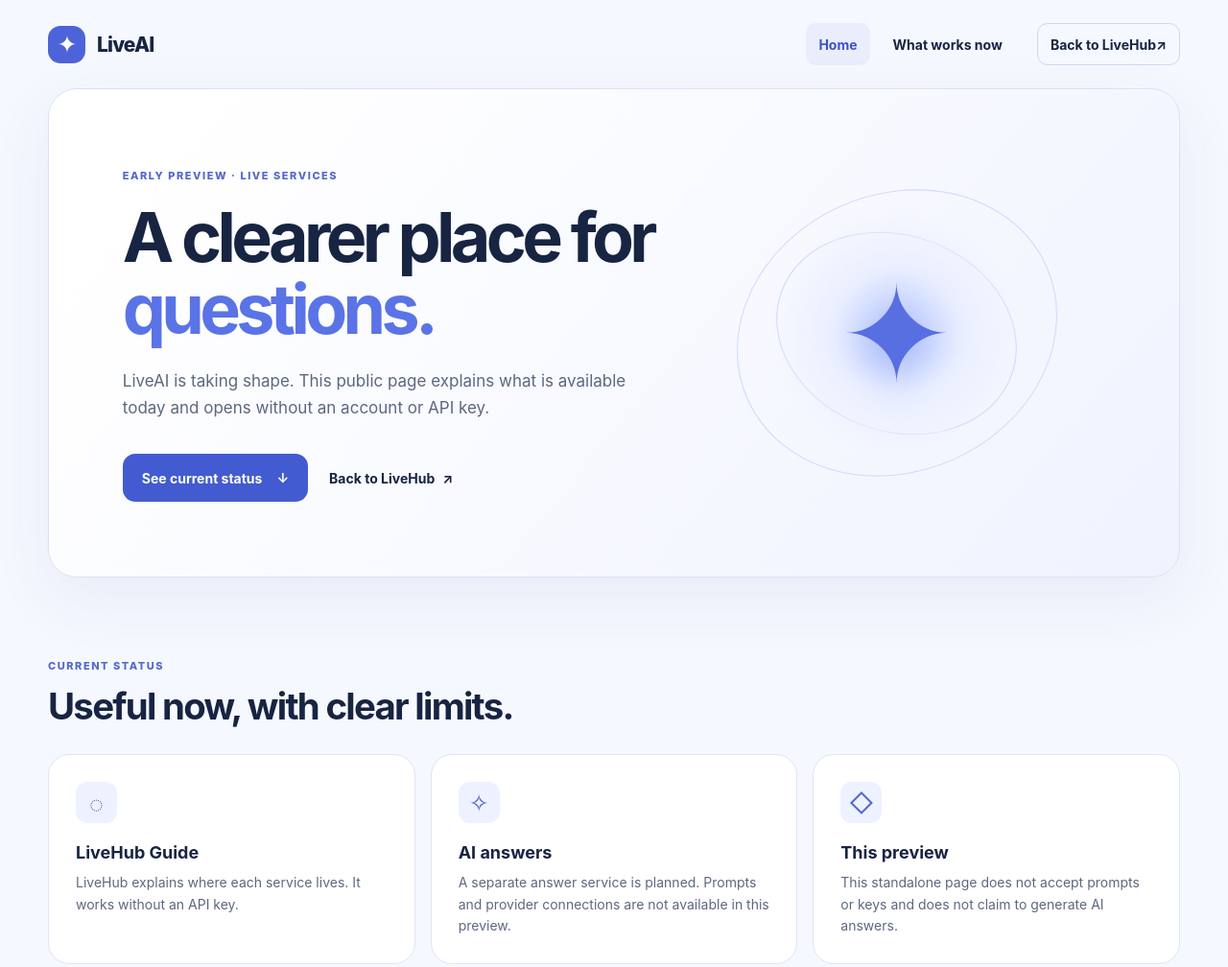
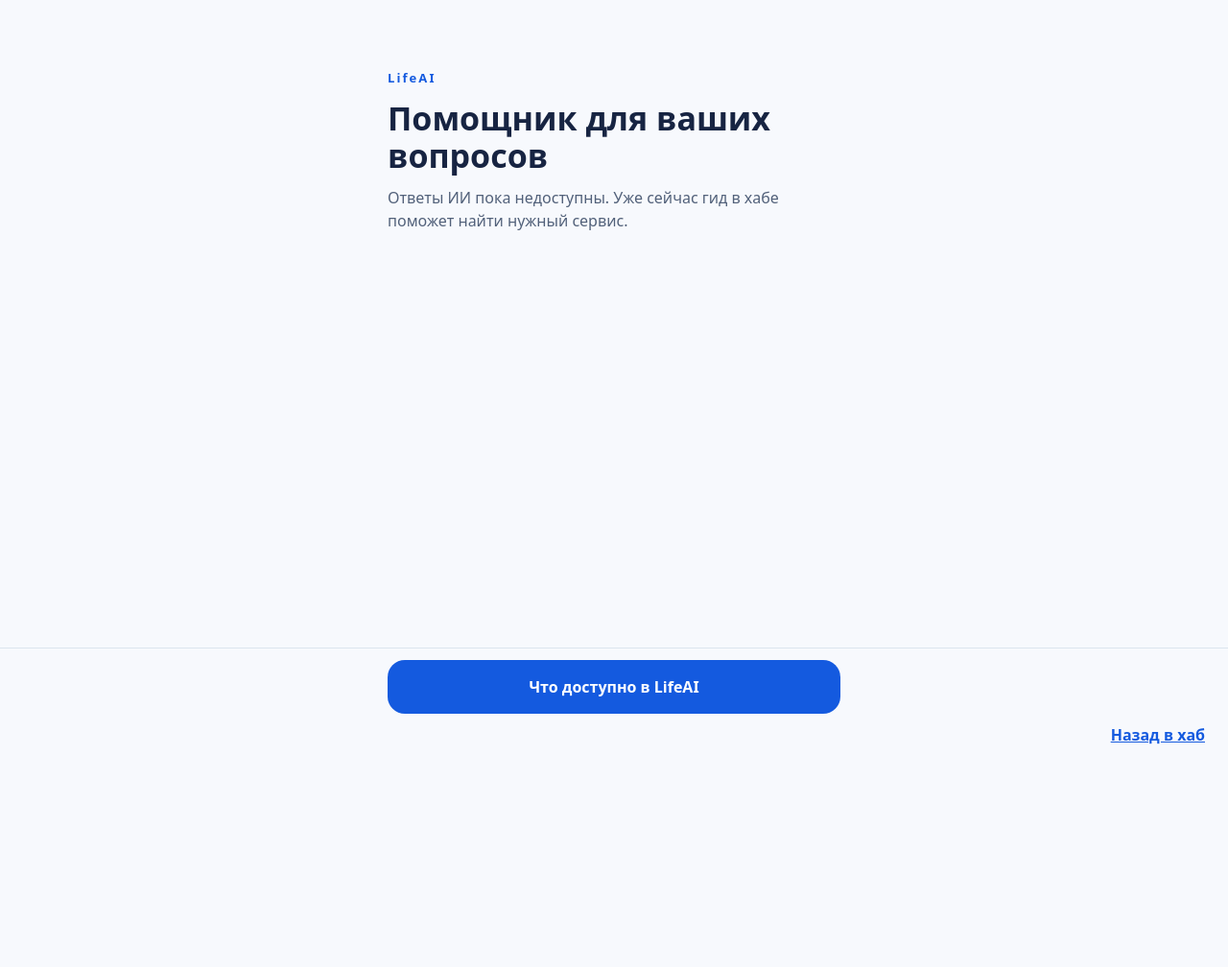
Before and after one commit to LevPetrogradsky/LiveAI, a plain HTML site: page index.html in a window 1280 px wide. Shown: the top 1008 px of the page at 96% size. After the commit the page ends 800 px from the top, so only its background shows below. Drawn offline with Linux system fonts and the light colour scheme.

Commit message:
Simplify the service entry screen

```diff
--- a/index.html
+++ b/index.html
@@ -1,53 +1,73 @@
 <!doctype html>
-<html lang="en">
+<html lang="ru">
   <head>
     <meta charset="UTF-8" />
-    <meta name="viewport" content="width=device-width, initial-scale=1" />
-    <meta name="theme-color" content="#f6f8ff" />
-    <meta name="description" content="LiveAI is an early preview of a focused assistant in the LiveHub family." />
-    <title>LiveAI — early preview</title>
-    <link rel="stylesheet" href="/styles.css" />
+    <meta name="viewport" content="width=device-width, initial-scale=1, viewport-fit=cover" />
+    <meta name="theme-color" content="#f7f9fd" />
+    <title>LifeAI</title>
+    <style>
+      * { box-sizing: border-box; }
+      body {
+        margin: 0;
+        min-height: 100vh;
+        min-height: 100dvh;
+        display: flex;
+        flex-direction: column;
+        background: #f7f9fd;
+        color: #172442;
+        font: 16px/1.5 system-ui, sans-serif;
+      }
+      main {
+        flex: 1;
+        width: min(100%, 520px);
+        margin-inline: auto;
+        padding: calc(72px + env(safe-area-inset-top)) 24px 32px;
+      }
+      .service {
+        margin: 0 0 12px;
+        color: #145adf;
+        letter-spacing: .16em;
+        font-size: 13px;
+        font-weight: 800;
+      }
+      h1 { margin: 0 0 12px; font-size: clamp(29px, 8vw, 34px); line-height: 1.15; }
+      .description { margin: 0; color: #52617a; }
+      footer {
+        padding: 12px max(24px, env(safe-area-inset-right)) max(12px, env(safe-area-inset-bottom)) max(24px, env(safe-area-inset-left));
+        border-top: 1px solid #dce5ef;
+      }
+      .primary, .back { display: flex; align-items: center; justify-content: center; font-weight: 700; }
+      .primary {
+        width: min(100%, 472px);
+        min-height: 56px;
+        margin-inline: auto;
+        padding: 8px 16px;
+        border-radius: 18px;
+        background: #145adf;
+        color: white;
+        text-align: center;
+        text-decoration: none;
+      }
+      .back { width: fit-content; min-height: 44px; margin-left: auto; color: #145adf; }
+      :focus-visible { outline: 3px solid #172442; outline-offset: 4px; }
+      #ai-status { display: none; margin-top: 24px; }
+      #ai-status:target { display: block; }
+    </style>
   </head>
   <body>
-    <div class="shell" id="home">
-      <header class="topbar">
-        <a class="brand" href="#home" aria-label="LiveAI Home"><span class="brand-mark" aria-hidden="true">✦</span><span>LiveAI</span></a>
-        <nav class="topnav" aria-label="LiveAI navigation">
-          <a href="#home" aria-current="page">Home</a>
-          <a href="#current">What works now</a>
-          <a class="return-link" href="https://lifeos-demo-kappa.vercel.app/">Back to LiveHub <span aria-hidden="true">↗</span></a>
-        </nav>
-      </header>
-
-      <main>
-        <section class="hero" aria-labelledby="hero-title">
-          <div class="hero-copy">
-            <span class="eyebrow">EARLY PREVIEW · LIVE SERVICES</span>
-            <h1 id="hero-title">A clearer place for <em>questions.</em></h1>
-            <p>LiveAI is taking shape. This public page explains what is available today and opens without an account or API key.</p>
-            <div class="hero-actions">
-              <a class="primary-action" href="#current">See current status <span aria-hidden="true">↓</span></a>
-              <a class="text-action" href="https://lifeos-demo-kappa.vercel.app/">Back to LiveHub <span aria-hidden="true">↗</span></a>
-            </div>
-          </div>
-          <div class="preview-art" aria-hidden="true">
-            <span class="orbit orbit-one"></span><span class="orbit orbit-two"></span>
-            <span class="glow glow-one"></span><span class="glow glow-two"></span>
-            <span class="star">✦</span>
-          </div>
-        </section>
-
-        <section class="status" id="current" aria-labelledby="status-title">
-          <div class="section-heading"><span class="eyebrow">CURRENT STATUS</span><h2 id="status-title">Useful now, with clear limits.</h2></div>
-          <div class="status-grid">
-            <article class="status-card"><span class="card-icon" aria-hidden="true">◌</span><h3>LiveHub Guide</h3><p>LiveHub explains where each service lives. It works without an API key.</p></article>
-            <article class="status-card"><span class="card-icon" aria-hidden="true">✧</span><h3>AI answers</h3><p>A separate answer service is planned. Prompts and provider connections are not available in this preview.</p></article>
-            <article class="status-card"><span class="card-icon" aria-hidden="true">◇</span><h3>This preview</h3><p>This standalone page does not accept prompts or keys and does not claim to generate AI answers.</p></article>
-          </div>
-        </section>
-      </main>
-
-      <footer><span>LiveAI · part of LiveHub</span><a href="https://lifeos-demo-kappa.vercel.app/">Back to LiveHub</a></footer>
-    </div>
+    <main>
+      <p class="service">LifeAI</p>
+      <h1>Помощник для ваших вопросов</h1>
+      <p class="description">Ответы ИИ пока недоступны. Уже сейчас гид в хабе поможет найти нужный сервис.</p>
+      <section id="ai-status" tabindex="-1" aria-labelledby="status-heading">
+        <h2 id="status-heading">Доступно сейчас</h2>
+        <p>Гид подсказывает, где в хабе находятся сервисы. Для навигации ключ API не нужен.</p>
+        <a href="https://lifeos-demo-kappa.vercel.app/">Открыть хаб</a>
+      </section>
+    </main>
+    <footer>
+      <a class="primary" href="#ai-status">Что доступно в LifeAI</a>
+      <a class="back" href="https://lifeos-demo-kappa.vercel.app/">Назад в хаб</a>
+    </footer>
   </body>
 </html>
```
